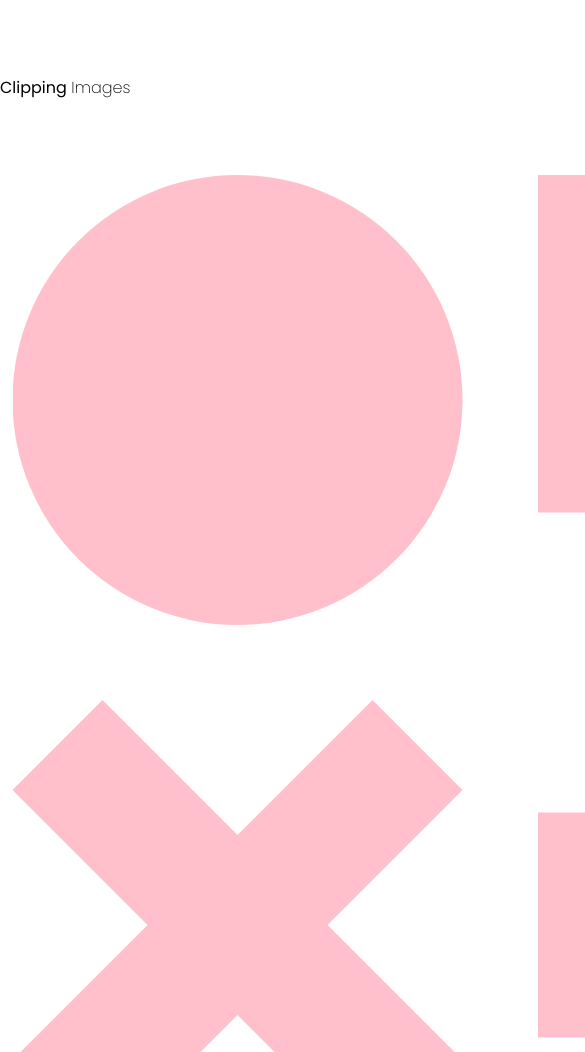
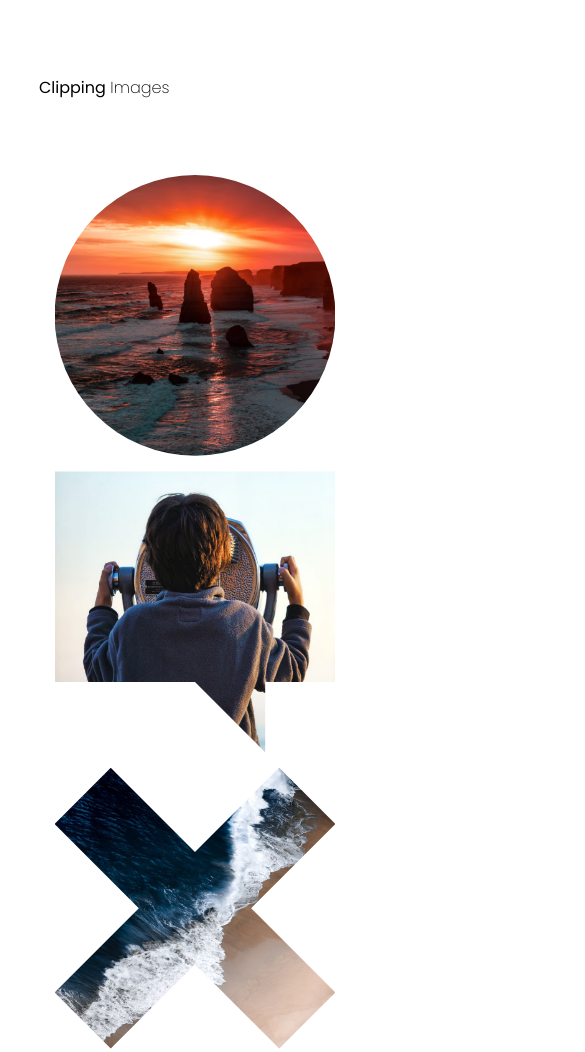
Before and after one commit to davidlower/clipping-images-with-shapes-css30-day3, a plain HTML site: page index.html in a window 390 px wide. Shown: the top 1052 px of the page, 585 px wide, since content can reach past the window. Drawn offline with Linux system fonts and the light colour scheme.

Commit message:
made the images responsive. Changed the images to include 2x and 3x for retina displays

```diff
--- a/index.html
+++ b/index.html
@@ -15,16 +15,11 @@
    <section class="container">
 
       <h1><span>Clipping</span> Images</h1>
-      <div class="grid">
-         <div class="image1">
-         </div>
-         <div class="image2">
-         </div>
-         <div class="image3">
-         </div>
-         <div class="image4">
-         </div>
-      </div>
+
+      <img class="img1" src="img/sunset.jpg" alt="sunset over ocean with rock formations" srcset="img/sunset@2x.jpg 2x, img/sunset@3x.jpg 3x">
+      <img class="img2" src="img/boy.jpg" alt="a boy looking through telescope on empire state building" srcset="img/boy@2x.jpg 2x, img/boy@3x.jpg 3x">
+      <img class="img3" src="img/waves.jpg" alt="a boy looking through telescope on empire state building" srcset="img/waves@2x.jpg 2x, img/waves@3x.jpg 3x">
+      <img class="img4" src="img/basket.jpg" alt="a boy looking through telescope on empire state building" srcset="img/basket@2x.jpg 2x, img/basket@3x.jpg 3x">
 
    </section>
 </body>
--- a/styles.css
+++ b/styles.css
@@ -1,6 +1,8 @@
 * {
    -webkit-box-sizing: border-box;
    box-sizing: border-box;
+   margin: 0;
+   padding: 0;
 }
 
 body {
@@ -21,56 +23,65 @@ h1 {
 }
 
 .container {
-   width: 1000px;
-   margin: auto;
+   width: 90%;
+   max-width: 1000px;
+   margin: 5% auto;
 }
 
-.grid {
-   display: grid;
-   -webkit-box-pack: center;
-   -ms-flex-pack: center;
-   justify-content: center;
+img {
+   display: inline-block;
 
-   grid-template-rows: repeat(2, 450px);
-   grid-template-columns: repeat(2, 450px);
-   grid-gap: 75px;
+   width: 46.5%;
+   height: auto;
+   margin-right: 5%;
+   margin-bottom: 5%;
 }
 
-.image1,
-.image2,
-.image3,
-.image4 {
-   background-color: pink;
-   background-size: cover;
-
-   grid-row: span 1;
-   grid-column: span 1;
+img:nth-child(odd) {
+   margin-right: 0;
 }
 
-.image1 {
-   background-image: url(../img/image-1.jpg);
+img:hover {
+   cursor: pointer;
 
+   clip-path: none;
+}
+
+.img1 {
    -webkit-clip-path: circle(50% at 50% 50%);
    clip-path: circle(50% at 50% 50%);
 }
 
-.image2 {
-   background-image: url(../img/image-2.jpg);
-
+.img2 {
    -webkit-clip-path: polygon(0% 0%, 100% 0%, 100% 75%, 75% 75%, 75% 100%, 50% 75%, 0% 75%);
    clip-path: polygon(0% 0%, 100% 0%, 100% 75%, 75% 75%, 75% 100%, 50% 75%, 0% 75%);
 }
 
-.image3 {
-   background-image: url(../img/image-3.jpg);
-
+.img3 {
    -webkit-clip-path: polygon(20% 0%, 0% 20%, 30% 50%, 0% 80%, 20% 100%, 50% 70%, 80% 100%, 100% 80%, 70% 50%, 100% 20%, 80% 0%, 50% 30%);
    clip-path: polygon(20% 0%, 0% 20%, 30% 50%, 0% 80%, 20% 100%, 50% 70%, 80% 100%, 100% 80%, 70% 50%, 100% 20%, 80% 0%, 50% 30%);
 }
 
-.image4 {
-   background-image: url(../img/image-4.jpg);
-
+.img4 {
    -webkit-clip-path: polygon(0% 25%, 60% 25%, 60% 0%, 100% 50%, 60% 100%, 60% 75%, 0 75%);
    clip-path: polygon(0% 25%, 60% 25%, 60% 0%, 100% 50%, 60% 100%, 60% 75%, 0 75%);
 }
+
+
+/* MEDIA QUERIES */
+
+@media screen and (max-width: 700px) {
+   .container {
+      width: 80%;
+   }
+   img {
+      display: block;
+
+      width: 90%;
+      height: auto;
+      margin: 5% auto 5% auto;
+   }
+   img:nth-child(odd) {
+      margin-right: auto;
+   }
+}
```
Also changed, not shown: img/basket.jpg (added), img/basket@2x.jpg (added), img/basket@3x.jpg (added), img/boy.jpg (added), img/boy@2x.jpg (added), img/boy@3x.jpg (added), img/image-1.jpg (added), img/image-2.jpg (added), img/image-3.jpg (added), img/image-4.jpg (added), img/sunset.jpg (added), img/sunset@2x.jpg (added), img/sunset@3x.jpg (added), img/waves.jpg (added), 2 more files.
